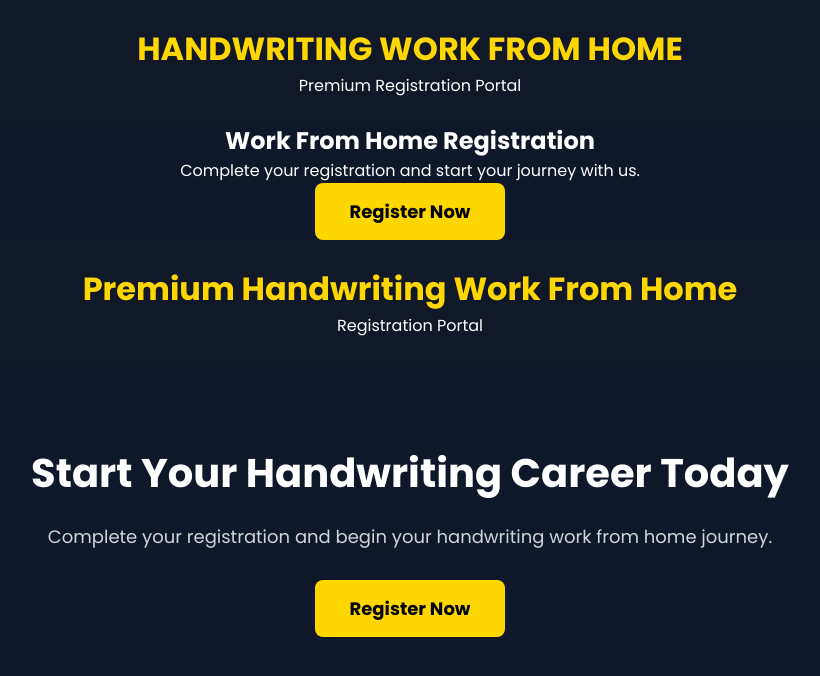
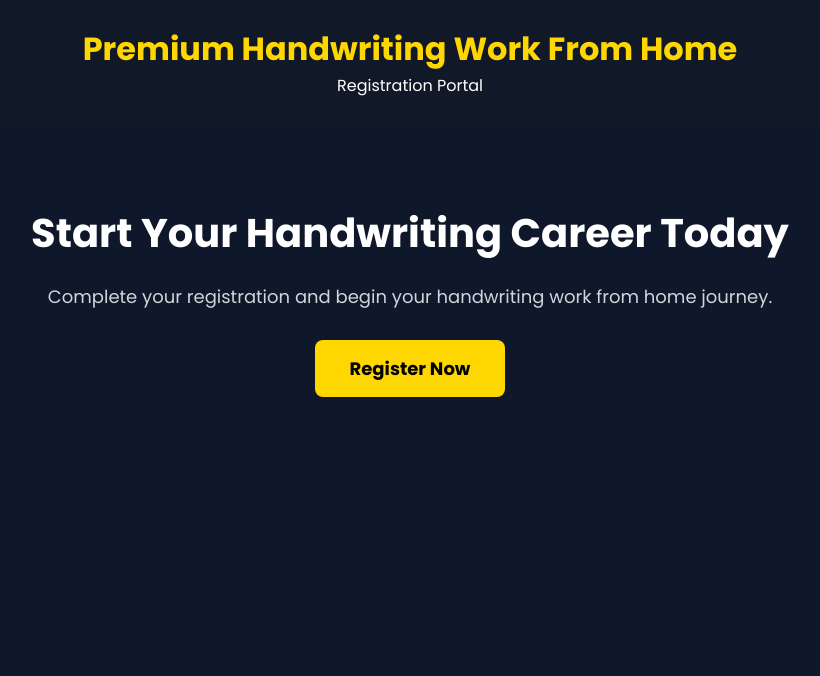
Before and after one commit to vicky966417-ai/HANDWRITING-WORK-FROM-HOME, a plain HTML site: page frontend/index.html in a window 1280 px wide. Shown: the whole page, without its empty margins (230-1050 px from the left). Drawn offline with Linux system fonts and the light colour scheme.

Commit message:
Remove content from index.html

```diff
--- a/frontend/index.html
+++ b/frontend/index.html
@@ -1,40 +1,4 @@
-<!DOCTYPE html>
-<html lang="en">
-<head>
-<meta charset="UTF-8">
-<meta name="viewport" content="width=device-width, initial-scale=1.0">
-<title>HANDWRITING WORK FROM HOME</title>
 
-<link rel="stylesheet" href="style.css">
-</head>
-
-<body>
-
-<header>
-<h1>HANDWRITING WORK FROM HOME</h1>
-
-<p>Premium Registration Portal</p>
-
-</header>
-
-<section>
-
-<h2>Work From Home Registration</h2>
-
-<p>
-Complete your registration and start your journey with us.
-</p>
-
-<a href="register.html">
-<button>Register Now</button>
-</a>
-
-</section>
-
-<script src="script.js"></script>
-
-</body>
-</html>
 <!DOCTYPE html>
 <html lang="en">
 <head>
```
